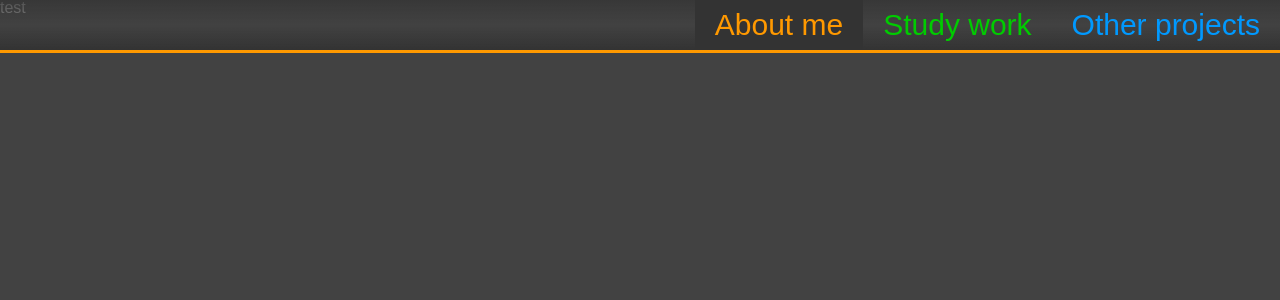
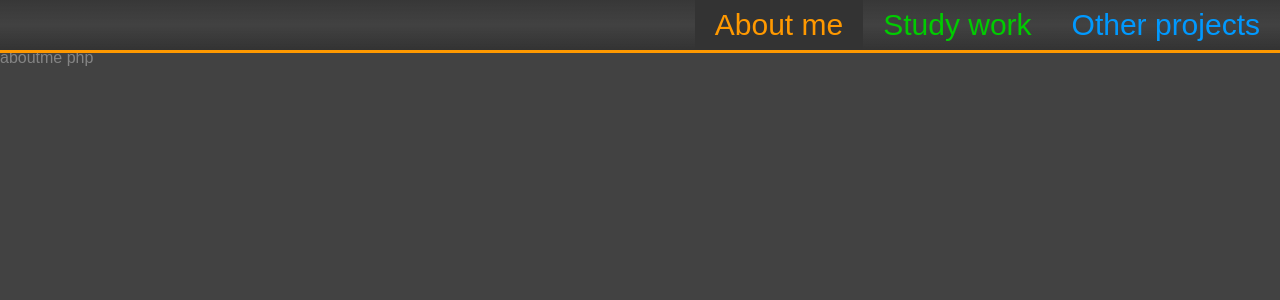
Before and after one commit to simgortz/portfolioGit, a PHP site: page / in a window 1280 px wide. Shown: the top 300 px of the page. Run offline with PHP 8.4, Linux system fonts and the light colour scheme; some web fonts are replaced.

Commit message:
PHP Test
Added subpages/aboutme.php, and set include path in index.php - uploading to test path.

```diff
--- a/index.php
+++ b/index.php
@@ -1,4 +1,3 @@
-
 <?php
 if(isset($_GET['page'])){
     $page = $_GET['page'];
@@ -8,10 +7,11 @@
 }else{
     $page = 'aboutme';
 }
+
+define('ROOT', $_SERVER['DOCUMENT_ROOT']);
+ini_set('include_path', ROOT . '/subpages/');
+
 ?>
-
-
-
 
 <!doctype html>
 <html>
@@ -34,7 +34,11 @@
         </div>
 
         <div id="content">
-            test
+            <?php
+
+            include($page . '.php');
+
+            ?>
         </div>
         <div id="footer">
             test
--- a/style/stylesheet.css
+++ b/style/stylesheet.css
@@ -58,6 +58,7 @@ bodyFraGamleDoc{
     position: fixed;
     width:100%;
     background-image: var(--customGradient);
+    top:0;
 }
 
 #topMenu{
@@ -83,5 +84,6 @@ bodyFraGamleDoc{
 }
 
 #content{
+    margin-top:50px;
     height: 5000px;
 }
--- /dev/null
+++ b/subpages/aboutme.php
@@ -0,0 +1 @@
+aboutme php
```
Also changed, not shown: .htaccess (added). Lines whose indentation alone changed are shown as unchanged.
